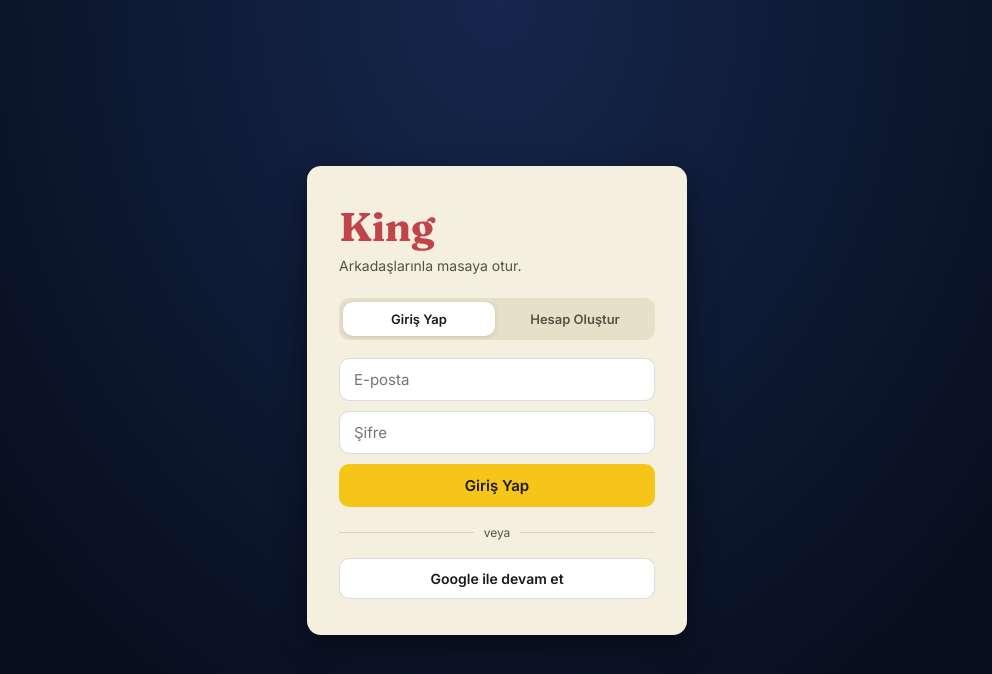
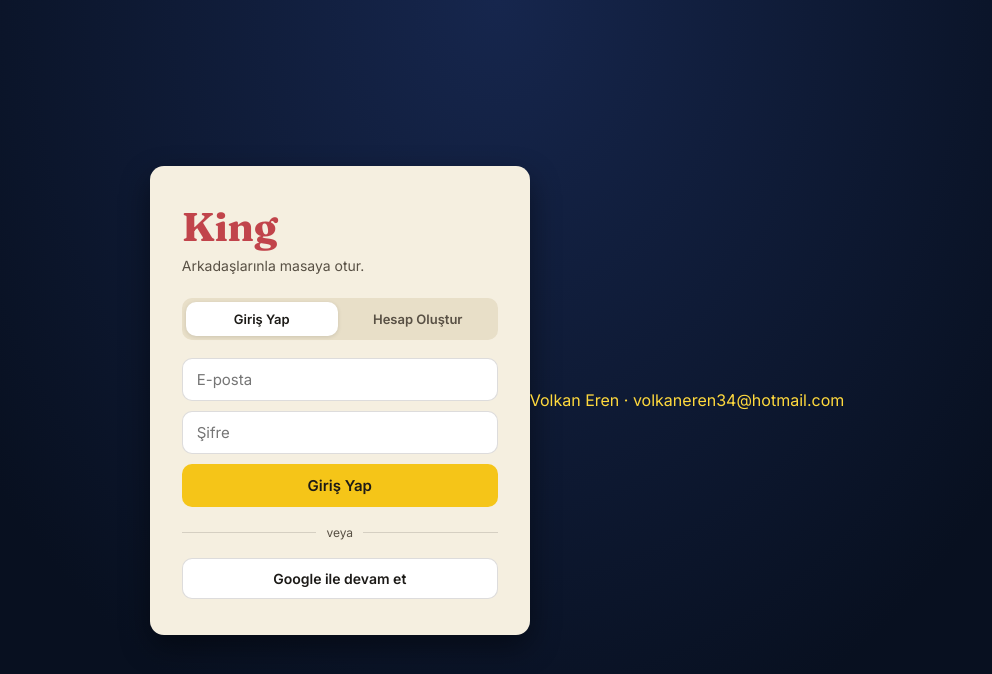
Before and after one commit to myWpilot/GAME, a React (Vite) app: page / in a window 1280 px wide. Shown: the top 674 px of the page, without its empty margins (143-1135 px from the left). Built offline with nearby package versions, Linux system fonts and the light colour scheme; no server answers.

Commit message:
Update Auth.jsx

```diff
--- a/src/components/Auth.jsx
+++ b/src/components/Auth.jsx
@@ -78,6 +78,7 @@ export default function Auth() {
           Google ile devam et
         </button>
       </div>
+      <footer className="site-footer">Volkan Eren · volkaneren34@hotmail.com</footer>
     </div>
   );
 }
```
